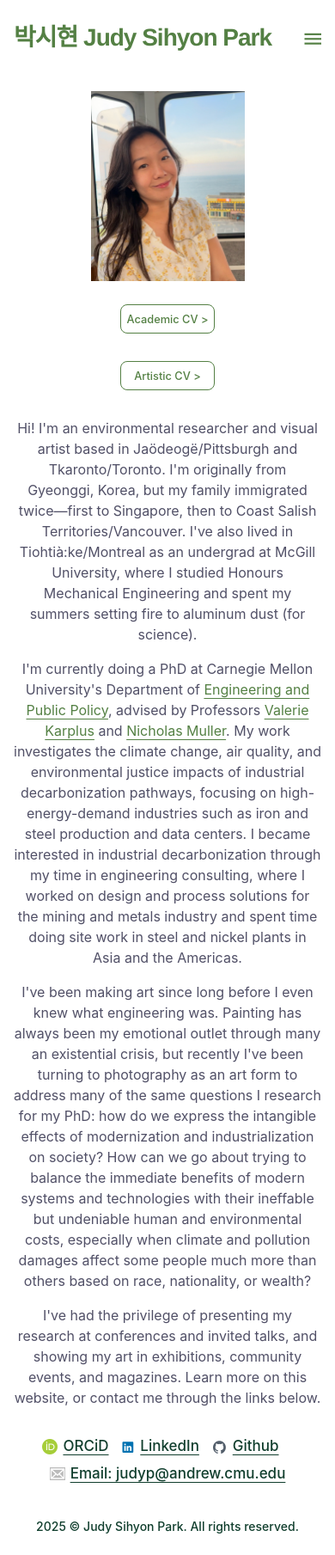
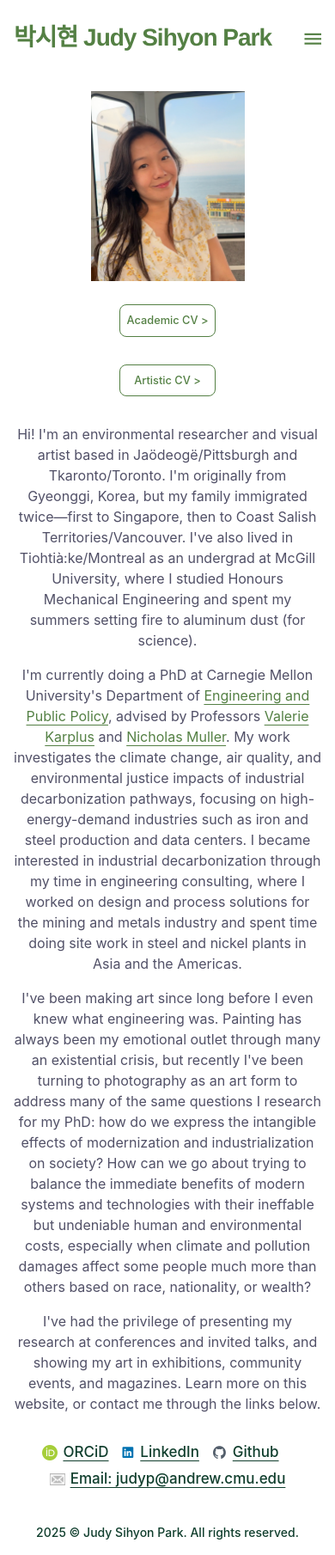
Before and after one commit to judypark/judypark.github.io, a Jekyll site: the page built from index.html, in a window 390 px wide. Shown: the whole page at 86% size. Built offline with Jekyll 4.4.1, drawn with Linux system fonts in a browser that asks for light colours; nearby versions of some CDN libraries.

```diff
--- a/_sass/2-base/_base.scss
+++ b/_sass/2-base/_base.scss
@@ -223,10 +223,10 @@ table td {
 
 .button {
   display: inline-block;
-  padding: $base-font-size*0.4 $base-font-size*0.4;
+  padding: $base-font-size*0.5 $base-font-size*0.5;
   font-size: $base-font-size*0.8;
   font-weight: 550;
-  font-family: $base-font-family;
+  font-family: $base-font-family !important;
   text-decoration: none;
   border-radius: $base-font-size*0.5;
   border: 1.4px solid var(--button-font-color);
--- a/_sass/3-modules/_section-hero.scss
+++ b/_sass/3-modules/_section-hero.scss
@@ -69,6 +69,8 @@
   flex: 0 0 75%;
   max-width: 75%;
   color: var(--text-alt-color);
+  justify-content: left !important;
+  align-items: left !important;
 
   @media only screen and (max-width: $desktop) {
     flex: 0 0 60%;
@@ -86,7 +88,7 @@
 
     justify-content: center;       /* ⬅ center the whole button row */
     align-items: center;
-    gap: $base-spacing-unit  ;      /* ⬅ space between buttons */
+    gap: $base-spacing-unit*0.8  ;      /* ⬅ space between buttons */
     margin-top: $base-spacing-unit*1.5 ;
 
     @media only screen and (max-width: $mobile) {
```
Also changed, not shown: _data/settings.yml (+5 -3 lines).
